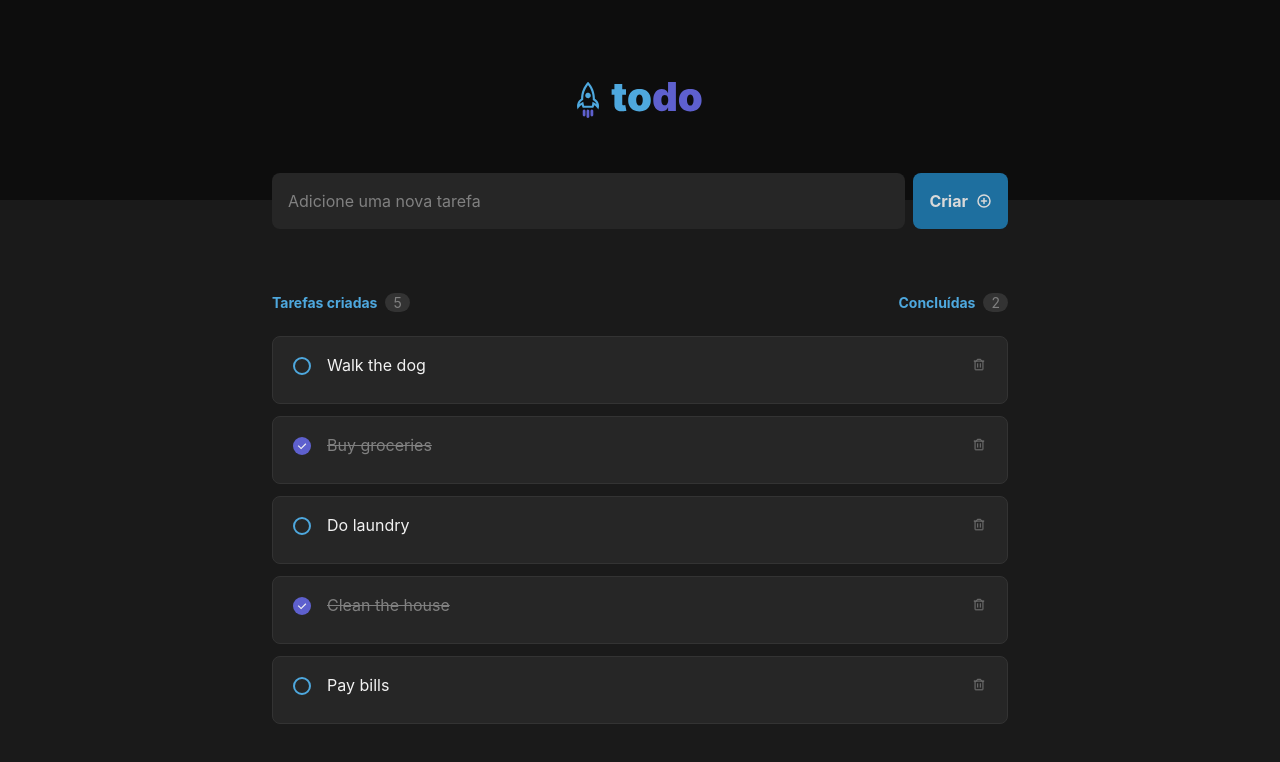
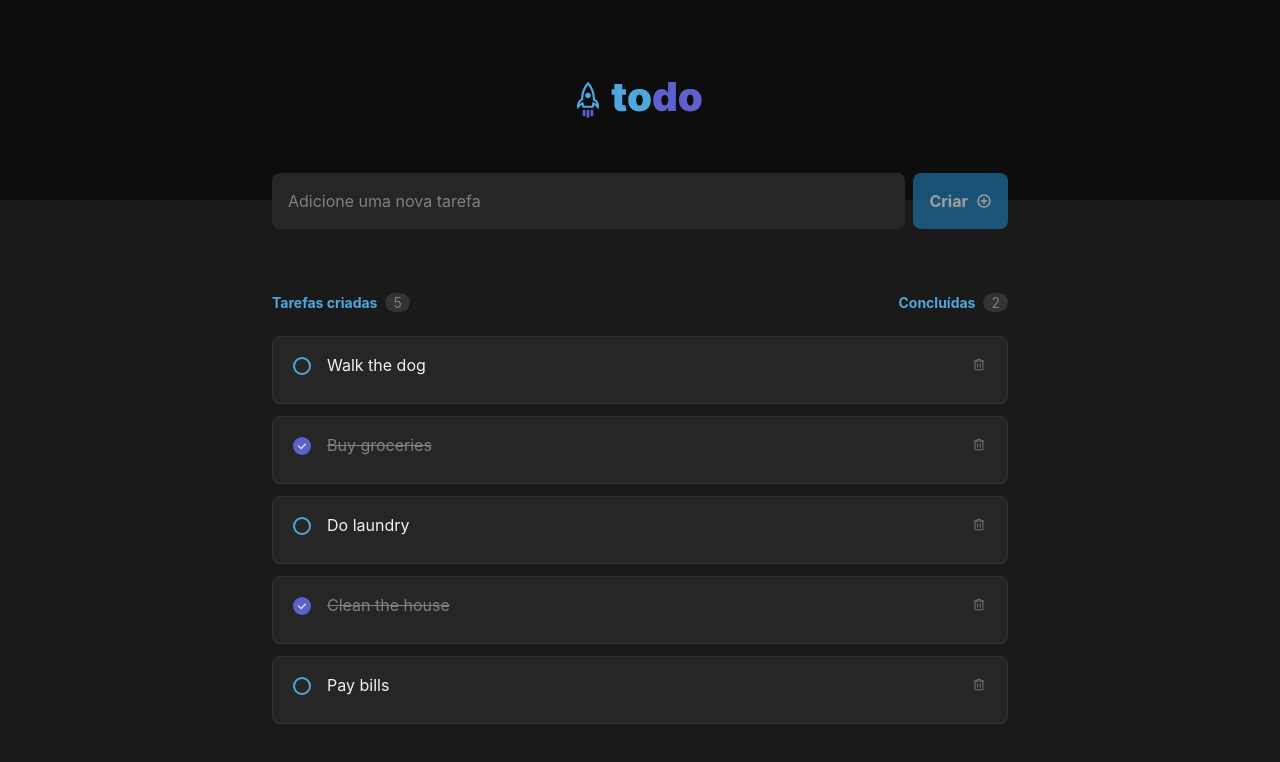
Before and after one commit to marcusdavanco/todo-list, a React (Vite) app: page / in a window 1280 px wide. Shown: the top 762 px of the page. Built offline with nearby package versions, Linux system fonts and the light colour scheme.

Commit message:
fix: readme screenshot

```diff
--- a/src/Components/Form.tsx
+++ b/src/Components/Form.tsx
@@ -7,12 +7,12 @@ export function Form() {
   const setTasks = useSetAtom(taskList);
   const [newTaskText, setNewTaskText] = useState<string>("");
 
-  const isNewTaskEmpty = !!newTaskText;
+  const isNewTaskEmpty = newTaskText.length === 0;
 
   function handleSubmit(event: FormEvent) {
     event.preventDefault();
 
-    if (newTaskText) {
+    if (isNewTaskEmpty) {
       return;
     }
 
@@ -34,6 +34,7 @@ export function Form() {
 
   function handleNewTaskChange(event: ChangeEvent<HTMLInputElement>) {
     setNewTaskText(event.target.value);
+    console.log(newTaskText);
   }
 
   return (
@@ -50,8 +51,9 @@ export function Form() {
         onChange={handleNewTaskChange}
       ></input>
       <button
-        className="flex items-center gap-2 bg-blue-700 border-blue-700 p-4 text-gray-200 font-bold rounded-lg hover:bg-blue-500 transition duration-200"
+        className="flex items-center gap-2 bg-blue-700 border-blue-700 p-4 text-gray-200 font-bold rounded-lg hover:bg-blue-500 transition duration-200 disabled:opacity-70"
         disabled={isNewTaskEmpty}
+        type="submit"
       >
         Criar
         <PlusCircle weight="bold" />
```
Also changed, not shown: src/assets/screenshot.png (added), 1 other file (tests, documents, lock files or other folders).
